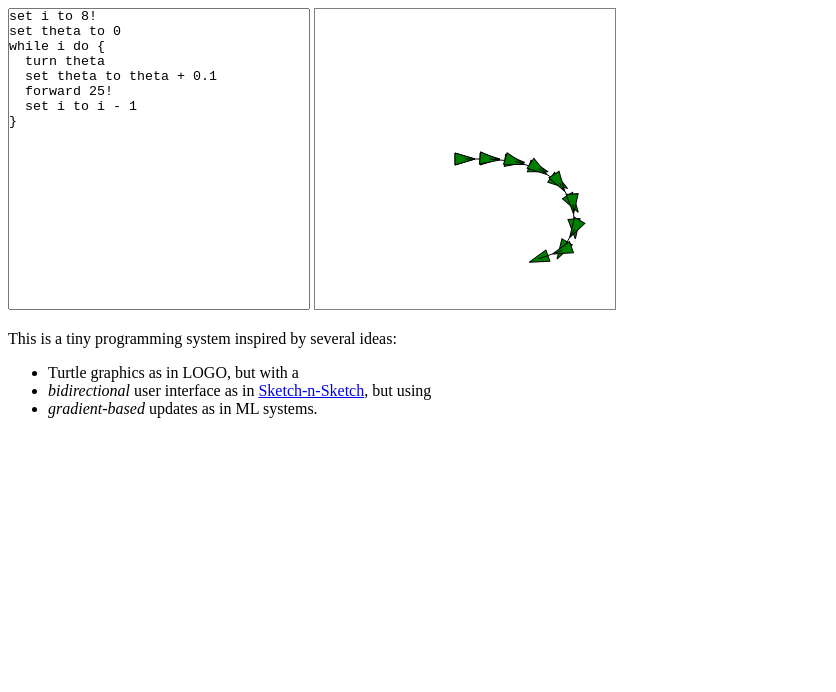
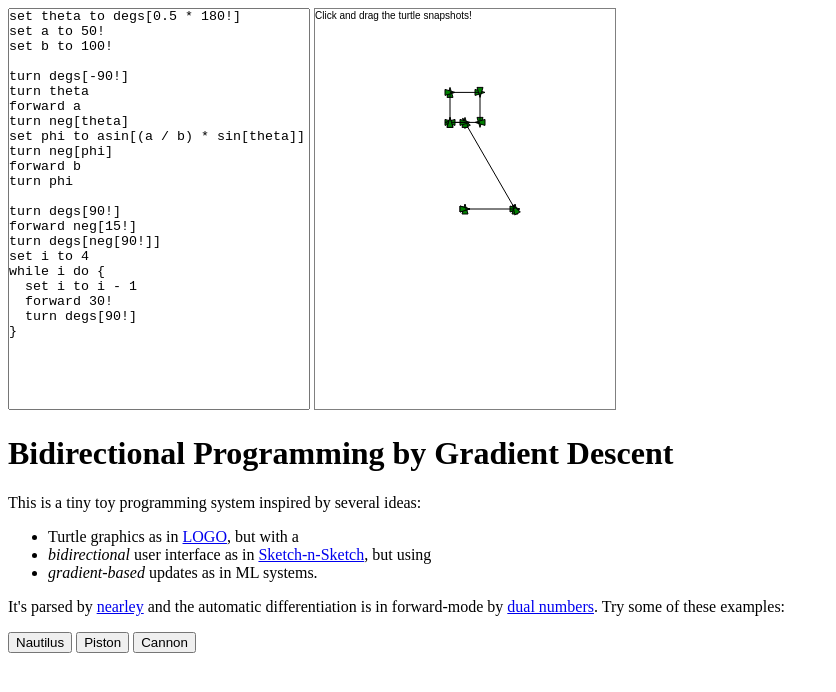
Before and after one commit to kach/turtlegrad, a plain HTML site: page index.html in a window 1280 px wide. Shown: the whole page, without its empty margins (0-836 px from the left). Drawn offline with Linux system fonts and the light colour scheme.

Commit message:
added some examples

```diff
--- a/grammar.js
+++ b/grammar.js
@@ -29,6 +29,7 @@ var grammar = {
           'strict': (d[1] ? true : false)}) },
     {"name": "expr", "symbols": ["name", "_", {"literal":"["}, "_", "expr", "_", {"literal":"]"}], "postprocess": d => ({'unop': d[0], 'arg': d[4]})},
     {"name": "expr", "symbols": ["expr", "_", "binop", "_", "expr"], "postprocess": d => ({'binop': d[2], 'left': d[0], 'right': d[4]})},
+    {"name": "expr", "symbols": [{"literal":"("}, "_", "expr", "_", {"literal":")"}], "postprocess": d => d[2]},
     {"name": "name$ebnf$1", "symbols": [/[a-zA-Z_]/]},
     {"name": "name$ebnf$1", "symbols": ["name$ebnf$1", /[a-zA-Z_]/], "postprocess": function arrpush(d) {return d[0].concat([d[1]]);}},
     {"name": "name", "symbols": ["name$ebnf$1"], "postprocess": d => (d[0].join(""))},
--- a/index.html
+++ b/index.html
@@ -1,4 +1,6 @@
 <!DOCTYPE html>
+
+<title>Bidirectional Programming by Gradient Descent</title>
 
 <script src="nearley.js"></script>
 <script src="grammar.js"></script>
@@ -7,7 +9,7 @@
 <style>
 #code-in, #world {
   padding: 0;
-  height: 300px;
+  height: 400px;
   width: 300px;
 }
 
@@ -19,30 +21,48 @@ textarea:focus {
   outline: none;
   background: #ffe;
 }
-</style>
 
-<textarea id="code-in">
-set i to 8!
-set theta to 0
-while i do {
-  turn theta
-  set theta to theta + 0.1
-  forward 25!
-  set i to i - 1
+pre {
+  display: none;
 }
-</textarea>
 
-<style>
 canvas {
   border: 1px solid gray;
 }
 </style>
 
-<canvas id="world" height=300 width=300></canvas>
+<textarea id="code-in">set theta to degs[0.5 * 180!]
+set a to 50!
+set b to 100!
 
-<p>This is a tiny programming system inspired by several ideas:
+turn degs[-90!]
+turn theta
+forward a
+turn neg[theta]
+set phi to asin[(a / b) * sin[theta]]
+turn neg[phi]
+forward b
+turn phi
+
+turn degs[90!]
+forward neg[15!]
+turn degs[neg[90!]]
+set i to 4
+while i do {
+  set i to i - 1
+  forward 30!
+  turn degs[90!]
+}
+</textarea>
+<canvas id="world" height=400 width=300></canvas>
+
+<h1>Bidirectional Programming by Gradient Descent</h1>
+
+<p>This is a tiny toy programming system inspired by several ideas:
 <ul>
-  <li>Turtle graphics as in LOGO, but with a
+  <li>Turtle graphics as in <a
+  href="https://en.wikipedia.org/wiki/Logo_(programming_language)">LOGO</a>,
+  but with a
 
   <li><em>bidirectional</em> user interface as in <a
   href="http://ravichugh.github.io/sketch-n-sketch/">Sketch-n-Sketch</a>, but
@@ -50,3 +70,61 @@ canvas {
 
   <li><em>gradient-based</em> updates as in ML systems.
 </ul>
+
+<p>It's parsed by <a href="https://github.com/kach/nearley">nearley</a> and the
+automatic differentiation is in forward-mode by <a
+href="https://en.wikipedia.org/wiki/Automatic_differentiation#Automatic_differentiation_using_dual_numbers">dual
+numbers</a>. Try some of these examples:</p>
+
+<button class="eg">Nautilus</button>
+<pre>set i to 18!
+set theta to 30!
+while i do {
+  forward 20!
+  set theta to theta * (90 / 100!)
+  turn degs[theta]
+  set i to i - 1
+}</pre>
+
+<button class="eg">Piston</button>
+<pre>set theta to degs[0.5 * 180!]
+set a to 50!
+set b to 100!
+
+turn degs[-90!]
+turn theta
+forward a
+turn neg[theta]
+set phi to asin[(a / b) * sin[theta]]
+turn neg[phi]
+forward b
+turn phi
+
+turn degs[90!]
+forward neg[15!]
+turn degs[neg[90!]]
+set i to 4
+while i do {
+  set i to i - 1
+  forward 30!
+  turn degs[90!]
+}</pre>
+
+<button class="eg">Cannon</button>
+<pre>set i to 20!
+
+set theta to degs[4.5 * 10!]
+set v to 1.5 * 10!
+
+set g to -1!
+set vx to v * cos[theta]
+set vy to v * sin[theta]
+forward -100!
+while i do {
+  set i to i - 1
+  forward vx
+  turn degs[-90!]
+  forward vy
+  turn degs[90!]
+  set vy to vy + g
+}</pre>
--- a/machine.js
+++ b/machine.js
@@ -26,10 +26,10 @@ DualNumber.makeBinop = function(primal, dualLeft, dualRight) {
     var es = Object.keys(this.e).concat(Object.keys(other.e));
     for (var i = 0; i < es.length; i++) {
       if (e[es[i]]) continue;
-      if (!this.e[es[i]]) this.e[es[i]] = 0;
-      if (!other.e[es[i]]) other.e[es[i]] = 0;
-      e[es[i]] = dualLeft.call(this, other) * this.e[es[i]] +
-        dualRight.call(this, other) * other.e[es[i]];
+      // if (!this.e[es[i]]) this.e[es[i]] = 0;
+      // if (!other.e[es[i]]) other.e[es[i]] = 0;
+      e[es[i]] = dualLeft.call(this, other) * (this.e[es[i]] || 0) +
+        dualRight.call(this, other) * (other.e[es[i]] || 0);
     }
     return new DualNumber(n, e);
   };
@@ -51,6 +51,18 @@ DualNumber.prototype.cos = DualNumber.makeUnop(function() {
   return Math.cos(this.n);
 }, function() {
   return -Math.sin(this.n);
+});
+
+DualNumber.prototype.asin = DualNumber.makeUnop(function() {
+  return Math.asin(this.n);
+}, function() {
+  return 1 / Math.sqrt(1 - this.n * this.n);
+});
+
+DualNumber.prototype.degs = DualNumber.makeUnop(function() {
+  return this.n * Math.PI / 180;
+}, function() {
+  return Math.PI / 180;
 });
 
 DualNumber.prototype['+'] = DualNumber.makeBinop(function(other) {
@@ -86,7 +98,7 @@ DualNumber.prototype['/'] = DualNumber.makeBinop(function(other) {
 });
 
 DualNumber.prototype.toBoolean = function() {
-  return this.n != 0;
+  return this.n > 0;
 };
 
 
@@ -123,7 +135,57 @@ function TurtleTrace() {
 
   this.environment = {};
   this.parameterMap = {};
+
+  this.selectedSnapshot = null;
 }
+
+TurtleTrace.prototype.render = function(can, snap, target) {
+  can.width = can.width;
+  var ctx = can.getContext('2d');
+  ctx.fillText('Click and drag the turtle snapshots!', 0, 10);
+  ctx.translate(can.width / 2, can.height / 2);
+  for (var i = 0; i < this.history.length; i++) {
+    var state = this.history[i];
+    ctx.save();
+    ctx.translate(state.x.value(), state.y.value());
+    ctx.rotate(state.theta.value());
+    ctx.beginPath();
+    ctx.moveTo(5, 0);
+    ctx.lineTo(-5, 3);
+    ctx.lineTo(-5, -3);
+    ctx.lineTo(5, 0);
+    ctx.fillStyle = 'green';
+    ctx.fill();
+    ctx.stroke();
+    ctx.restore();
+    if (i > 0) {
+      ctx.beginPath();
+      ctx.moveTo(this.history[i - 1].x.value(), this.history[i - 1].y.value());
+      ctx.lineTo(state.x.value(), state.y.value());
+      ctx.stroke();
+    }
+    if (state === snap) {
+      ctx.beginPath();
+      ctx.moveTo(state.x.value(), state.y.value());
+      ctx.lineTo(target.x.value(), target.y.value());
+      ctx.stroke();
+    }
+  }
+};
+
+TurtleTrace.prototype.hoverSnapshot = function(target) {
+  var current = null;
+  for (var i = 0; i < this.history.length; i++) {
+    var state = this.history[i];
+    var dx = state.x['-'](target.x);
+    var dy = state.y['-'](target.y);
+    var l2 = dx['*'](dx)['+']( dy['*'](dy) );
+    if (l2.value() < 900 && (!current || l2.value() < current[1].value())) {
+      current = [state, l2];
+    }
+  }
+  return current;
+};
 
 function runExpression(expr, trace) {
   if (expr['name']) {
@@ -185,25 +247,32 @@ function runBlock(block, trace) {
   }
 }
 
-function runProgram(inputElt, outputElt, target) {
+var MOUSE = {
+  x: new DualNumber(0),
+  y: new DualNumber(0),
+  down: false
+};
+
+function runProgram(inputElt, outputElt) {
   var text = inputElt.value;
   var p = new nearley.Parser(nearley.Grammar.fromCompiled(grammar));
-  p.feed(text);
+  try {
+    p.feed(text + '\n');
+    if (p.results.length === 0) throw new Error('Parse error...');
+  } catch (e) {
+    outputElt.width = outputElt.width;
+    outputElt.getContext('2d').fillRect(0, 0, 100, 100);
+  }
   var block = p.results[0];
   var trace = new TurtleTrace();
   runBlock(block, trace);
 
-  if (!target) {
-    renderTrace(outputElt, trace);
-    return;
-  }
 
-  for (var i = 0; i < trace.history.length; i++) {
-    var state = trace.history[i];
-    var dx = state.x['-'](target.x);
-    var dy = state.y['-'](target.y);
-    var l2 = dx['*'](dx)['+']( dy['*'](dy) );
-    if (l2.value() < 100) {
+  var snap = trace.hoverSnapshot(MOUSE);
+  trace.render(outputElt, snap ? snap[0] : null, MOUSE);
+
+  if (snap && MOUSE.down) {
+    var l2 = snap[1];
     var names = Object.keys(l2.e);
     names.sort(function(a, b) {
         return trace.parameterMap[a][0] - trace.parameterMap[b][0];
@@ -214,57 +283,32 @@ function runProgram(inputElt, outputElt, target) {
       var loc = trace.parameterMap[name];
       var dname = l2.e[name] * -0.00001 + loc[2];
       text = text.slice(0, loc[0] + delta) +
-          dname.toString() + text.slice(loc[0] + loc[1] + delta);
-        delta += dname.toString().length - loc[1];
-      }
-      break;
+        dname.toFixed(5) + text.slice(loc[0] + loc[1] + delta);
+      delta += dname.toFixed(5).length - loc[1];
     }
   }
   inputElt.value = text;
-  runProgram(inputElt, outputElt);
-}
-
-function renderTrace(can, trace) {
-  can.width = can.width;
-  var ctx = can.getContext('2d');
-  ctx.translate(can.width / 2, can.height / 2);
-  for (var i = 0; i < trace.history.length; i++) {
-    var state = trace.history[i];
-    ctx.save();
-    ctx.translate(state.x.value(), state.y.value());
-    ctx.rotate(state.theta.value());
-    ctx.beginPath();
-    ctx.moveTo(10, 0);
-    ctx.lineTo(-10, 6);
-    ctx.lineTo(-10, -6);
-    ctx.lineTo(10, 0);
-    ctx.fillStyle = 'green';
-    ctx.fill();
-    ctx.stroke();
-    ctx.restore();
-
-    if (i > 0) {
-      ctx.beginPath();
-      ctx.moveTo(trace.history[i - 1].x.value(), trace.history[i - 1].y.value());
-      ctx.lineTo(state.x.value(), state.y.value());
-      ctx.stroke();
-    }
-  }
 }
 
 window.addEventListener('load', function() {
+  var ta = document.getElementById('code-in');
   var can = document.getElementById('world');
-  var ta = document.getElementById('code-in');
-  ta.addEventListener('keyup', function() {
-    runProgram(ta, can);
+
+  can.addEventListener('mousemove', function(e) {
+    MOUSE.x = new DualNumber(e.clientX - can.offsetLeft - can.width / 2);
+    MOUSE.y = new DualNumber(e.clientY - can.offsetTop - can.height / 2);
+    MOUSE.down = (e.buttons === 1);
   }, false);
 
-  can.addEventListener('mousemove', function(e) {
-    if (e.buttons !== 1) return;
-    var x = new DualNumber(e.clientX - can.offsetLeft - can.width / 2);
-    var y = new DualNumber(e.clientY - can.offsetTop - can.height / 2);
-    runProgram(ta, can, {x: x, y: y});
+  window.setInterval(function() {
+    runProgram(ta, can);
+  }, 1);
+
+  var egs = document.getElementsByClassName('eg');
+  for (var i = 0; i < egs.length; i++) {
+    var eg = egs[i];
+    eg.addEventListener('click', function() {
+      ta.value = this.nextSibling.nextSibling.innerHTML;
+    });
+  }
 }, false);
-
-  runProgram(ta, can);
-}, false);
```
Also changed, not shown: 1 other file. Lines whose indentation alone changed are shown as unchanged.
